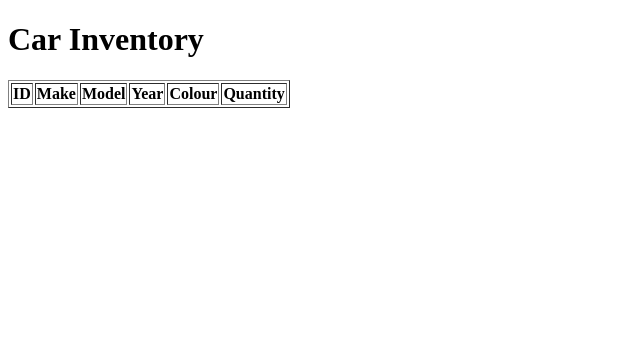
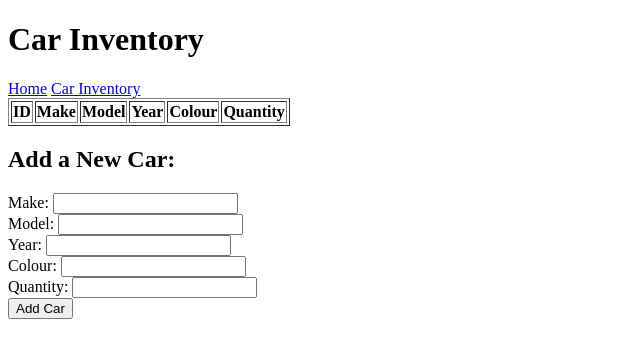
Before and after one commit to AndrewHulme88/Inventory-App, a Node server app: page /cars in a window 1280 px wide. Shown: the top 358 px of the page, without its empty margins (0-640 px from the left). Run offline with Node 20, Linux system fonts and the light colour scheme; data that the repository does not hold is empty.

Commit message:
Created home.ejs, and added navbar

```diff
--- a/app.js
+++ b/app.js
@@ -13,7 +13,7 @@ app.use(express.urlencoded({ extended: true }));
 app.use('/cars', carRoutes);
 
 app.get('/', (req, res) => {
-  res.send('Welcome to the Car Inventory App!');
+  res.render('home');
 });
 
 app.listen(PORT, () => {
--- a/views/cars.ejs
+++ b/views/cars.ejs
@@ -7,6 +7,12 @@
   </head>
   <body>
     <h1>Car Inventory</h1>
+
+    <nav>
+      <a href="/">Home</a>
+      <a href="/cars">Car Inventory</a>
+    </nav>
+
     <table border="1">
       <tr>
         <th>ID</th>
@@ -27,5 +33,25 @@
         </tr>
       <% }); %>
     </table>
+
+    <h2>Add a New Car:</h2>
+    <form action="/cars" method="POST">
+      <label for="make">Make:</label>
+      <input type="text" name="make" required><br>
+
+      <label for="model">Model:</label>
+      <input type="text" name="model" required><br>
+
+      <label for="year">Year:</label>
+      <input type="number" name="year" required><br>
+
+      <label for="colour">Colour:</label>
+      <input type="text" name="colour"><br>
+
+      <label for="quantity">Quantity:</label>
+      <input type="number" name="quantity" required><br>
+
+      <button type="submit">Add Car</button>
+    </form>
   </body>
 </html>
```
Also changed, not shown: views/home.ejs (added, +16 -0 lines).
